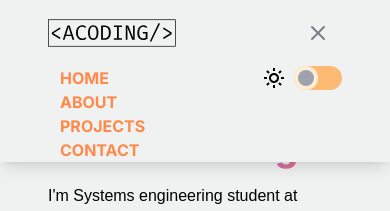
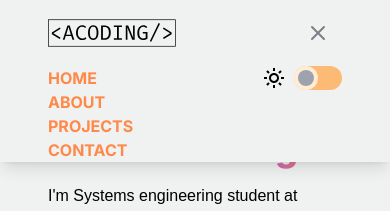
Before and after one commit to angelcoding06/Portfolio, a Next.js app: page / in a window 390 px wide. Both pictures are taken after a click on the button 318 px from the left and 33 px from the top of the page. Shown: the top 211 px of the page. Built offline with nearby package versions, Linux system fonts and the light colour scheme.

Commit message:
Fix Navlink padding

```diff
--- a/src/app/components/mobilemenu.tsx
+++ b/src/app/components/mobilemenu.tsx
@@ -13,7 +13,7 @@ const MobileMenu: React.FC<linkprops> = ({ links, closeMenu }) => {
 	const { modoOscuro, toggleModoOscuro } = useDarkMode();
 	return (
 		<aside className="flex flex-row justify-between mx-auto md:hidden">
-			<ul className="flex flex-col items-left pl-12">
+			<ul className="flex flex-col items-left pl-10">
 				{links.map((link, index) => (
 					<li key={index}>
 						<NavLink
--- a/src/app/components/navlink.tsx
+++ b/src/app/components/navlink.tsx
@@ -9,7 +9,7 @@ type navlinksprops = {
 const Navlink: React.FC<navlinksprops> = ({ href, title, function1}) => {
 	return (
 		<Link
-			className="text-[#ff8949] pl-3 pr-4 sm:text-xl rounded md:p-0 font-bold
+			className="text-[#ff8949] pl-2 pr-4 sm:text-xl rounded md:p-0 font-bold
 							transition-all duration-500 transform md:hover:px-6 md:hover:py-2 md:hover:m-4
 							hover:px-3 hover:py-1 hover:m-2
 							hover:shadow-lg hover:bg-[#ff8949] hover:text-white"
```
